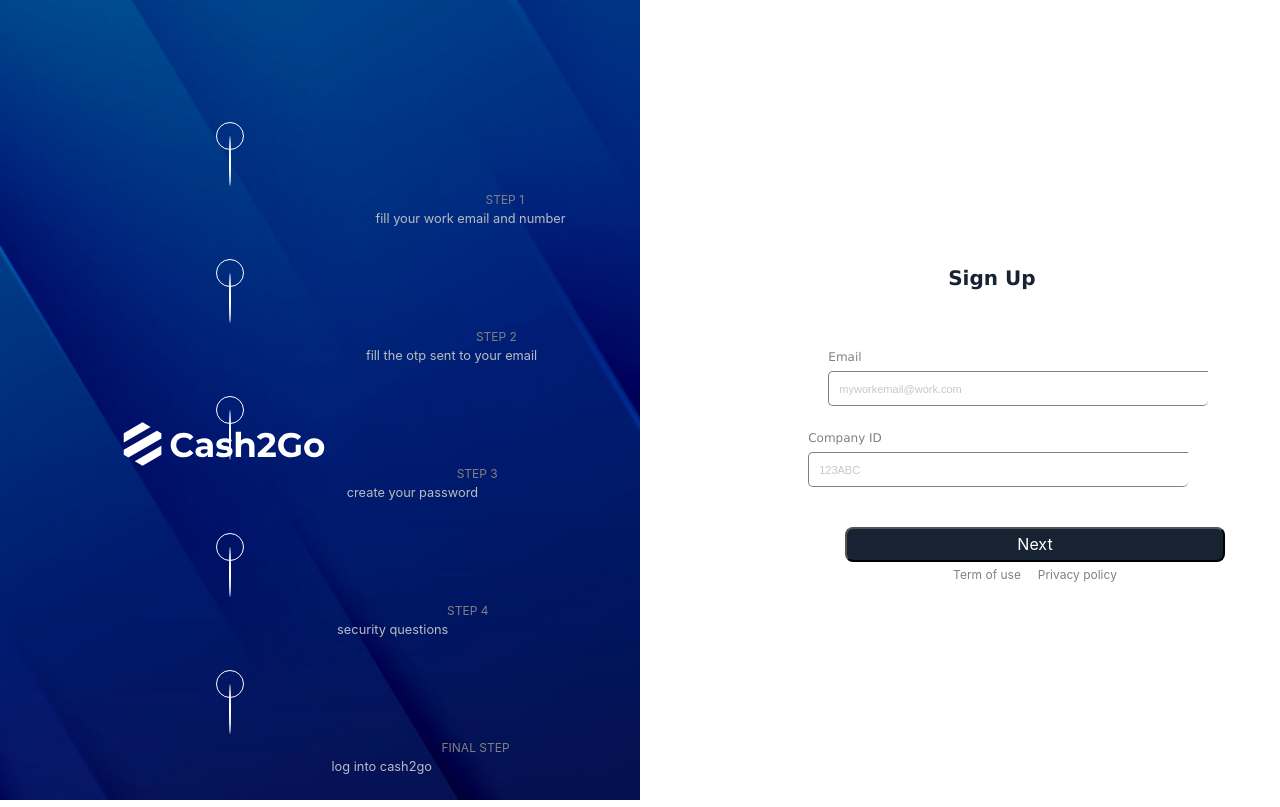
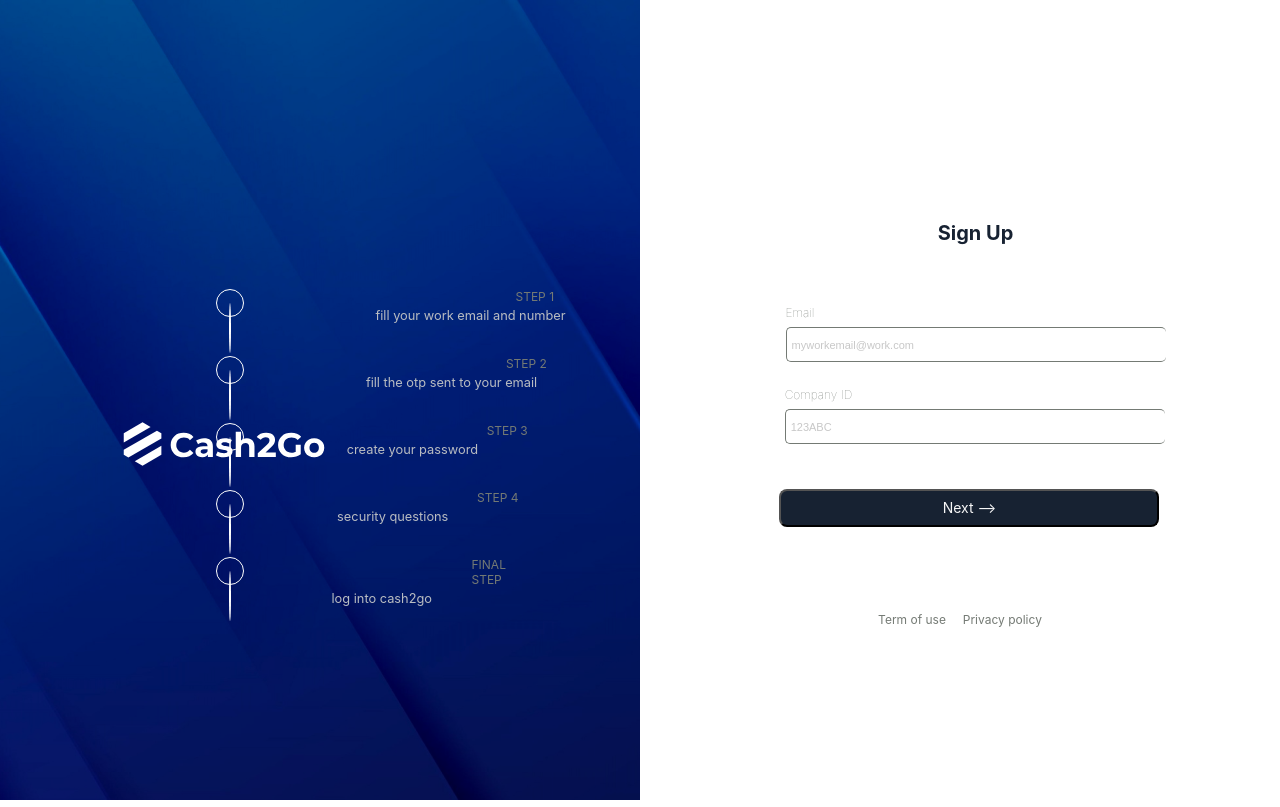
Before and after one commit to joyibeh93/Cash2go-loan-app, a React (Create React App) app: page / in a window 1280 px wide. Built offline with nearby package versions, Linux system fonts and the light colour scheme; the HTML template or start-up script is replaced by a standard one.

Commit message:
updated css

```diff
--- a/src/App.js
+++ b/src/App.js
@@ -8,7 +8,7 @@ function App() {
   return (
     <Router>
       <Routes>
-        <Route original path="/" element={<SignUpStep1 />} />
+        <Route path="/" element={<SignUpStep1 />} />
         <Route path="/signupstep2" element={<SignUpStep2 />} />
       </Routes>
     </Router>
--- a/src/Components/SignUp.js
+++ b/src/Components/SignUp.js
@@ -8,6 +8,7 @@ const Signup = () => {
     const validationSchema = Yup.object({
         email: Yup.string().email('Invalid email address').required('Email is required'),
         companyID: Yup.string().required('Company ID is required'),
+
     });
 
     const handleSubmit = (values, { setSubmitting }) => {
@@ -24,19 +25,19 @@ const Signup = () => {
                 onSubmit={handleSubmit}
             >
                 <Form>
-                    <div>
+                    <div className='email'>
                         <label htmlFor="email">Email</label>
                         <Field className='field' type="email" id="email" name="email" placeholder="myworkemail@work.com" />
                         <ErrorMessage name="email" component="div" />
                     </div>
 
-                    <div>
+                    <div className='companyID'>
                         <label htmlFor="companyID">Company ID</label>
                         <Field className='field' type="companyID" id="companyID" name="companyID" placeholder="123ABC" />
                         <ErrorMessage name="companyID" component="div" />
                     </div>
 
-                    <button type="submit">Next</button>
+                    <button type="submit">Next --></button>
                     <p>Term of use &nbsp; &nbsp; Privacy policy</p>
                 </Form>
             </Formik>
--- a/src/SignUp.css
+++ b/src/SignUp.css
@@ -50,11 +50,13 @@ html {
 
 .container {
   display: flex;
+
 }
 
 /* blue backround section */
 .left-side {
   display: flex;
+  flex: 50%;
   background-image: url(./assets/5623076\ 1.png);
   background-repeat: no-repeat;
   justify-content: center;
@@ -63,6 +65,10 @@ html {
   height: 100vh;
 
   /* padding: 3em 0 0; */
+}
+
+.right-side {
+  flex: 50%;
 }
 
 .steps-container {
@@ -199,32 +205,39 @@ html {
 
 .signup {
   margin-top: 180px;
-  margin-left: 150px;
   align-items: center;
-
 }
 
 h2 {
 
-  font-family: Verdana, Geneva, Tahoma, sans-serif;
+  font-family: 'Inter', sans-serif;
   font-size: 20px;
   margin-bottom: 60px;
-  margin-left: 140px;
+  margin-left: 250px;
+  color: #172232;
   /* text-align: center; */
+}
+
+.companyID {
+  margin-left: 97px;
+}
+
+.email {
+  margin-left: 60px;
 }
 
 label {
   float: left;
   width: 30%;
-  color: gray;
+  color: #747a74;
   font-weight: 50;
   font-size: 12px;
-  font-family: Verdana, Geneva, Tahoma, sans-serif;
+  font-family: 'Inter', sans-serif;
   margin-bottom: 7px;
 }
 
 ::-webkit-input-placeholder {
-  padding-left: 10px;
+  padding-left: 5px;
   font-size: 11px;
   opacity: 0.4;
 }
@@ -234,25 +247,27 @@ label {
   height: 35px;
   width: 380px;
   /* background-color: #eeedede0; */
-  border-top: 1px solid gray;
-  border-left: 1px solid gray;
-  border-bottom: 1px solid gray;
+  border-top: 1px solid #747a74;
+  border-left: 1px solid #747a74;
+  border-bottom: 1px solid #747a74;
   border-right: 0px solid;
-  border-radius: 5px 0px 5px 5px;
+  border-radius: 5px;
 }
 
 button {
-  margin-top: 15px;
-  height: 35px;
+  margin-top: 20px;
+  margin-bottom: 80px;
+  margin-left: 19px;
+  height: 38px;
   width: 380px;
+  font-size: 14px;
   background-color: #172232;
-  color: white;
+  color: #f7f7f7;
   border-radius: 8px;
 }
 
 p {
   font-size: 12px;
-  color: gray;
-  margin-top: 70px;
-  margin-left: 110px;
+  color: #747a74;
+  margin-left: 140px;
 }
```
